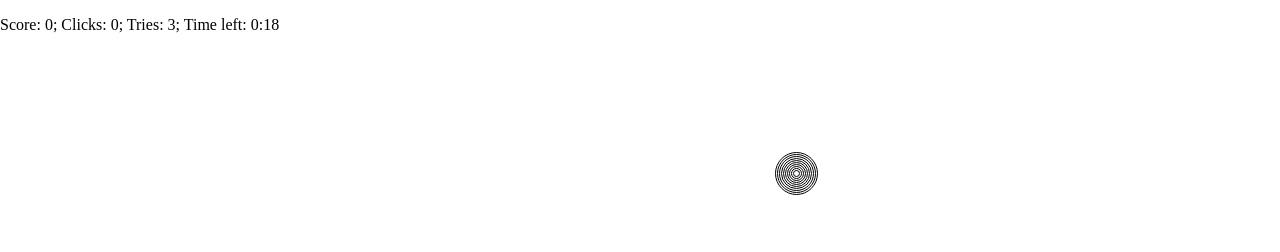
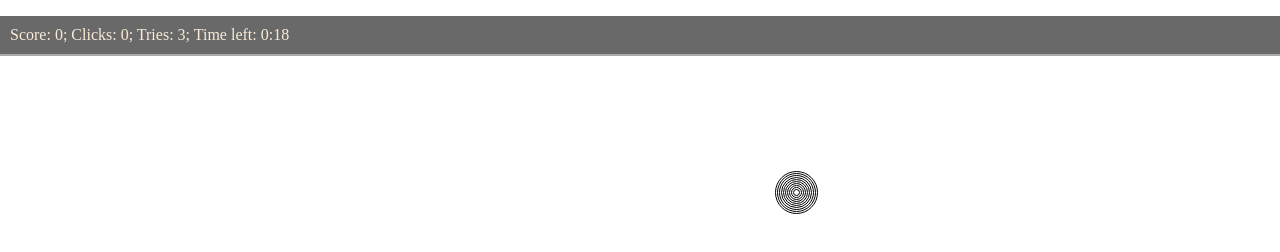
Before and after one commit to alex-s-nik/aim-game, a plain HTML site: page index.html in a window 1280 px wide. Both pictures are taken after a click on the element "Start game!". Drawn offline with Linux system fonts and the light colour scheme.

Commit message:
fix: some fixes

```diff
--- a/app.js
+++ b/app.js
@@ -84,7 +84,7 @@ function startGameButtonClick() {
 
     let seconds = Math.round(distance / 1000) % 60;
     console.log(`${seconds}`);
-    gameTimerField.textContent = `${minutes}:${seconds < 9 ? "0" : ""}${seconds}`;
+    gameTimerField.textContent = `${minutes}:${seconds <= 9 ? "0" : ""}${seconds}`;
 
   }, 500);
   showAim();
--- a/style.css
+++ b/style.css
@@ -28,6 +28,10 @@ body {
 
 .header__game-panel {
   display: none;
+  background-color:dimgray;
+  color: antiquewhite;
+  border-bottom: darkgray 2px solid;
+  padding: 10px;
 }
 
 .menu {
```
